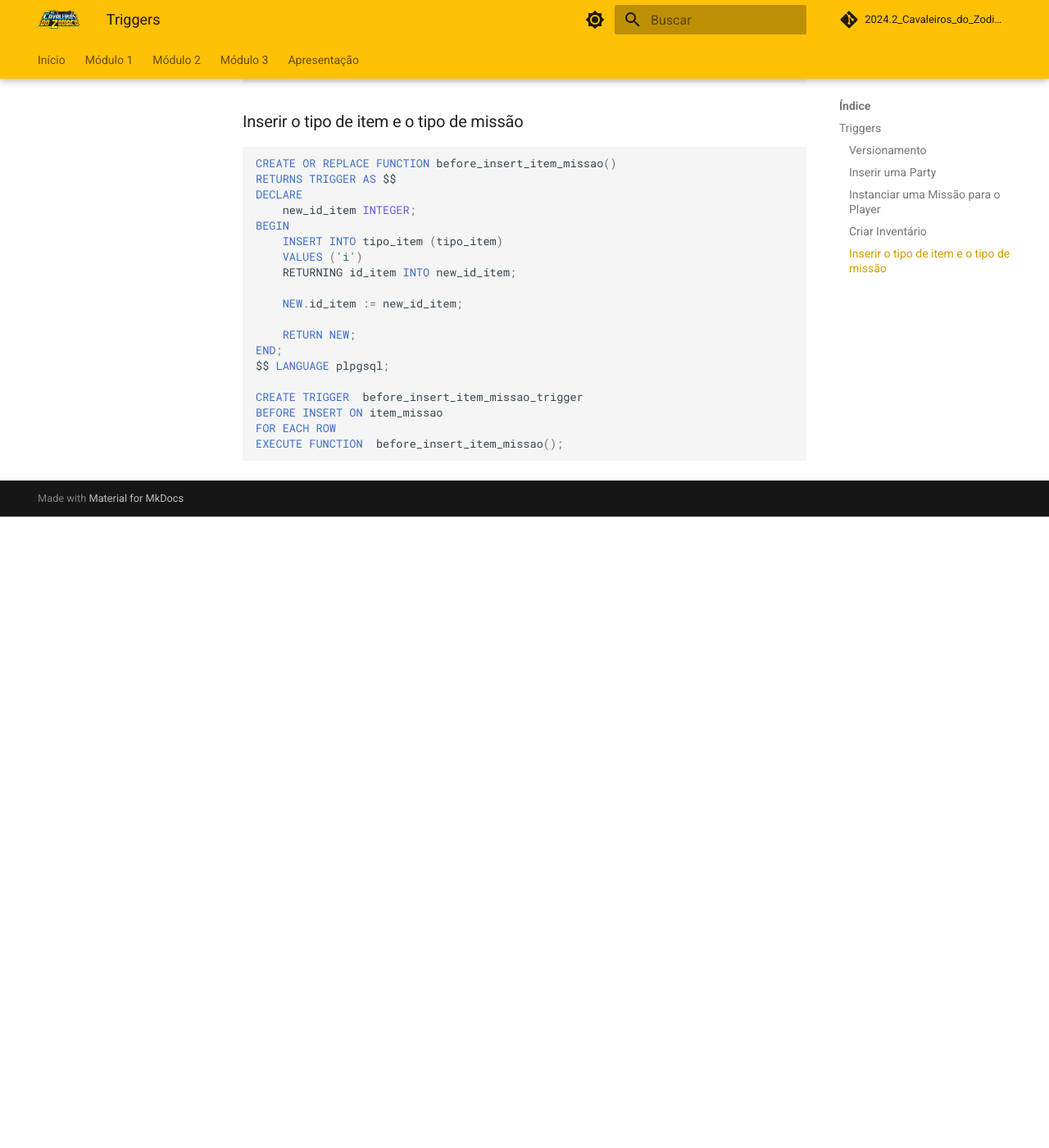
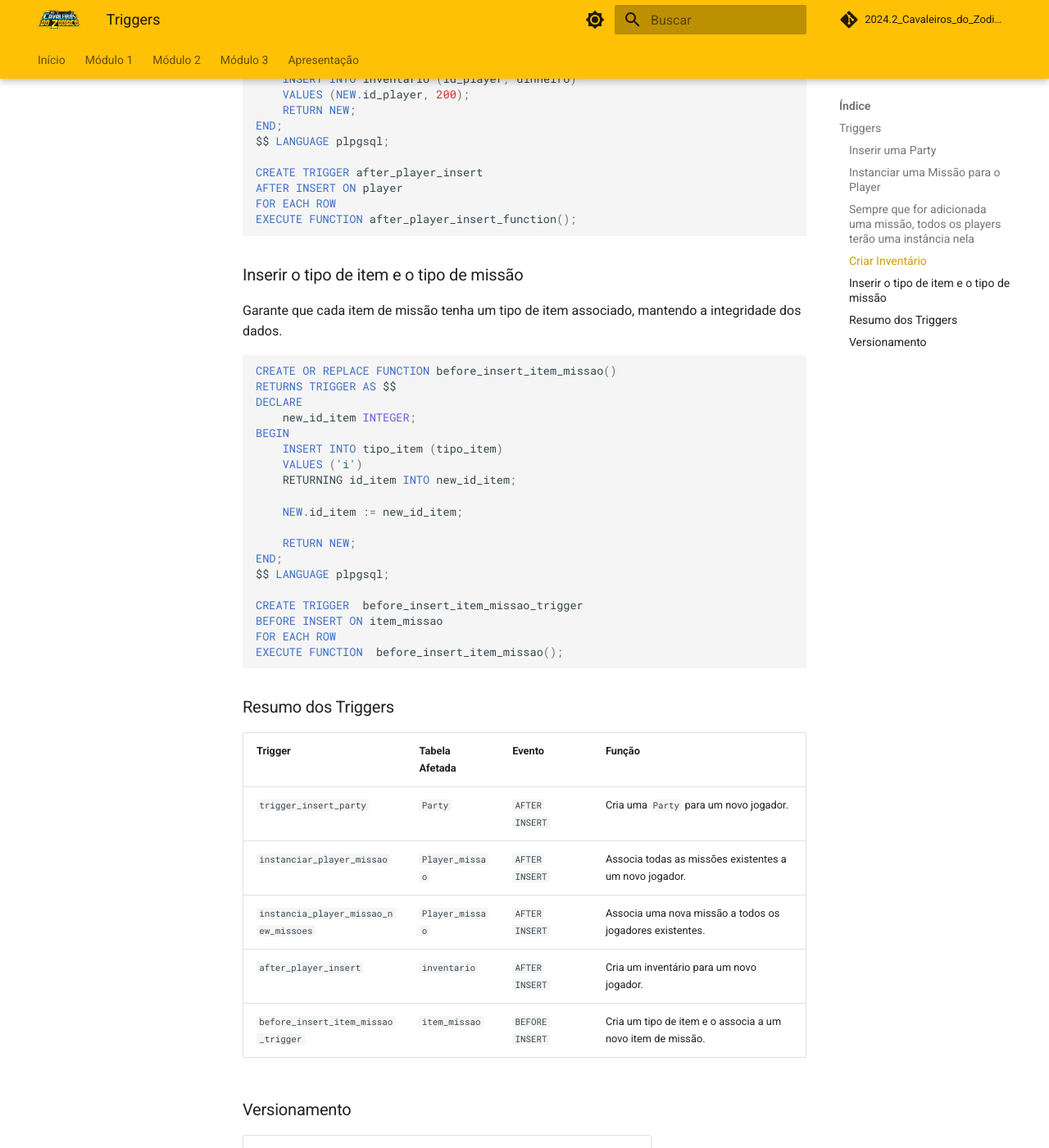
Before and after one commit to SBD1/2024.2_Cavaleiros_do_Zodiaco, an MkDocs documentation site: the page built from docs/modulo03/Triggers.md, in a window 1280 px wide and 1400 px high, scrolled down 1958 px. Shown: the whole window at 82% size. Built offline with MkDocs 1.6.1 and Material for MkDocs 9.7.7, drawn with Linux system fonts in a browser that asks for light colours; comment, search, counter and statistics services are not loaded; the version menu is left out; before the commit the page ends 2588 px from its top, so only the background shows below that; some of the changed text lies outside the part shown.

Commit message:
atualizando triggers

````diff
--- a/docs/modulo03/Triggers.md
+++ b/docs/modulo03/Triggers.md
@@ -1,12 +1,10 @@
 ## Triggers
 
-### Versionamento
 
-| Versão | Data | Modificação | Autor |
-| --- | --- | --- | --- |
-| 0.1 | 02/02/2025 | Criação do Documento | Vinícius Rufino |
 
 ### Inserir uma Party
+
+Automatiza a criação de uma Party para cada novo jogador, garantindo que ele seja alocado em uma sala segura
 
 ```sql
 
@@ -27,6 +25,8 @@
 ```
 
 ### Instanciar uma Missão para o Player
+
+Garante que todos os jogadores tenham acesso a todas as missões disponíveis no momento de sua criação
 
 ```sql
 
@@ -53,7 +53,9 @@
 
 ```
 
-    Sempre que for adicionada uma missão, todos os players terão uma instância nela
+### Sempre que for adicionada uma missão, todos os players terão uma instância nela
+
+Mantém a consistência do sistema, garantindo que todos os jogadores tenham acesso às novas missões adicionadas.
 
 ```sql
 
@@ -80,6 +82,10 @@
 
 ### Criar Inventário
 
+Automatiza a criação de um inventário para cada novo jogador, garantindo que ele comece com recursos básicos.
+
+Garante que todos os jogadores tenham acesso a todas as missões disponíveis no momento de sua criação.
+
 ```sql
 
 CREATE OR REPLACE FUNCTION after_player_insert_function()
@@ -100,6 +106,8 @@
 ```
 
 ### Inserir o tipo de item e o tipo de missão
+
+Garante que cada item de missão tenha um tipo de item associado, mantendo a integridade dos dados.
 
 ```sql
 
@@ -124,3 +132,20 @@
 EXECUTE FUNCTION  before_insert_item_missao();
 
 ```
+
+### Resumo dos Triggers
+
+| Trigger                          | Tabela Afetada   | Evento         | Função                                                                 |
+|----------------------------------|------------------|----------------|------------------------------------------------------------------------|
+| `trigger_insert_party`           | `Party`          | `AFTER INSERT` | Cria uma `Party` para um novo jogador.                                |
+| `instanciar_player_missao`       | `Player_missao`  | `AFTER INSERT` | Associa todas as missões existentes a um novo jogador.                |
+| `instancia_player_missao_new_missoes` | `Player_missao`  | `AFTER INSERT` | Associa uma nova missão a todos os jogadores existentes.              |
+| `after_player_insert`            | `inventario`     | `AFTER INSERT` | Cria um inventário para um novo jogador.                              |
+| `before_insert_item_missao_trigger` | `item_missao`    | `BEFORE INSERT`| Cria um tipo de item e o associa a um novo item de missão.            |
+
+### Versionamento
+
+| Versão | Data | Modificação | Autor |
+| --- | --- | --- | --- |
+| 0.1 | 02/02/2025 | Criação do Documento | Vinícius Rufino |
+| 1.0 | 03/02/2025 | Atualização do Módulo 03 | Vinícius Rufino |
````
